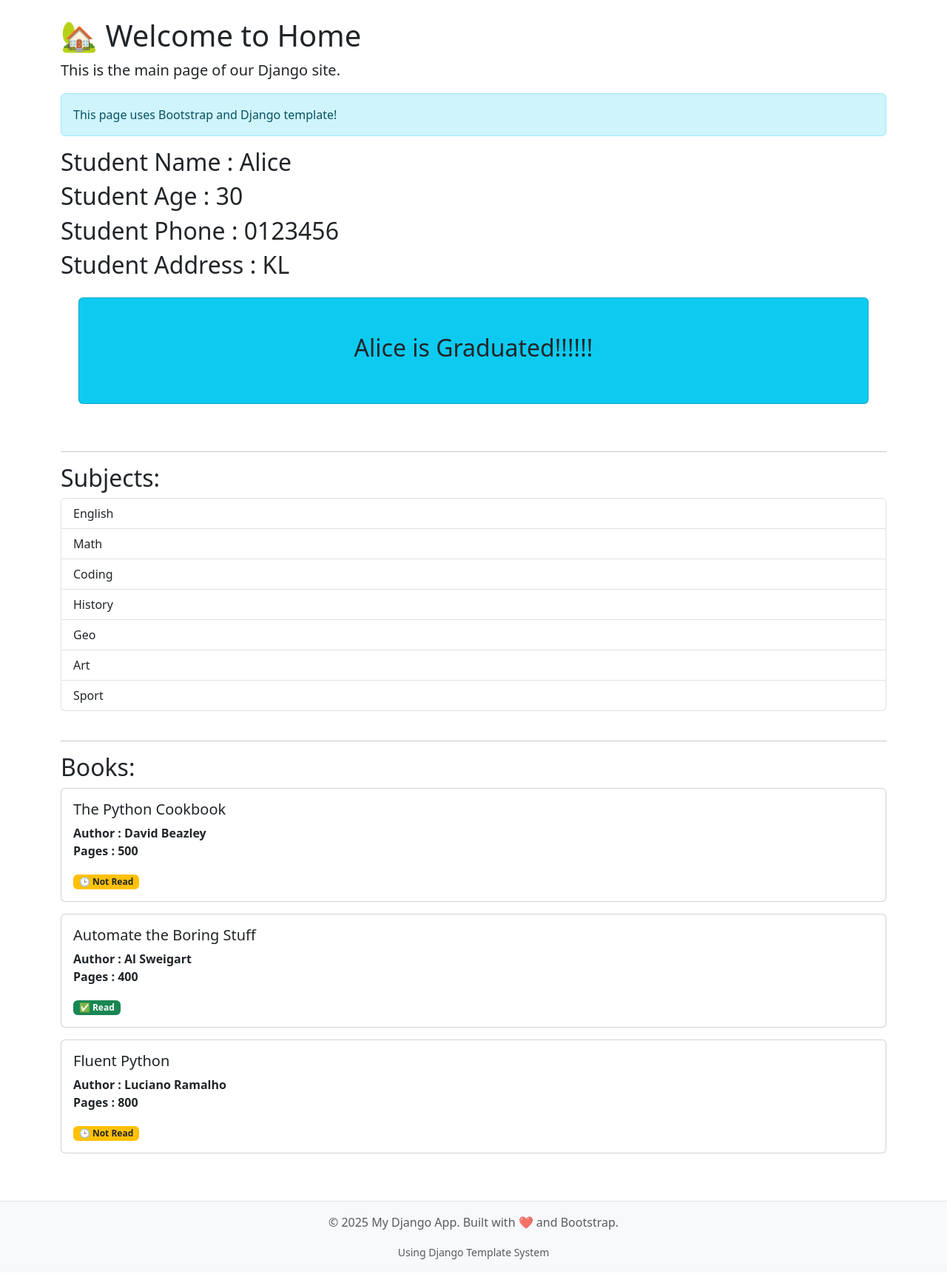
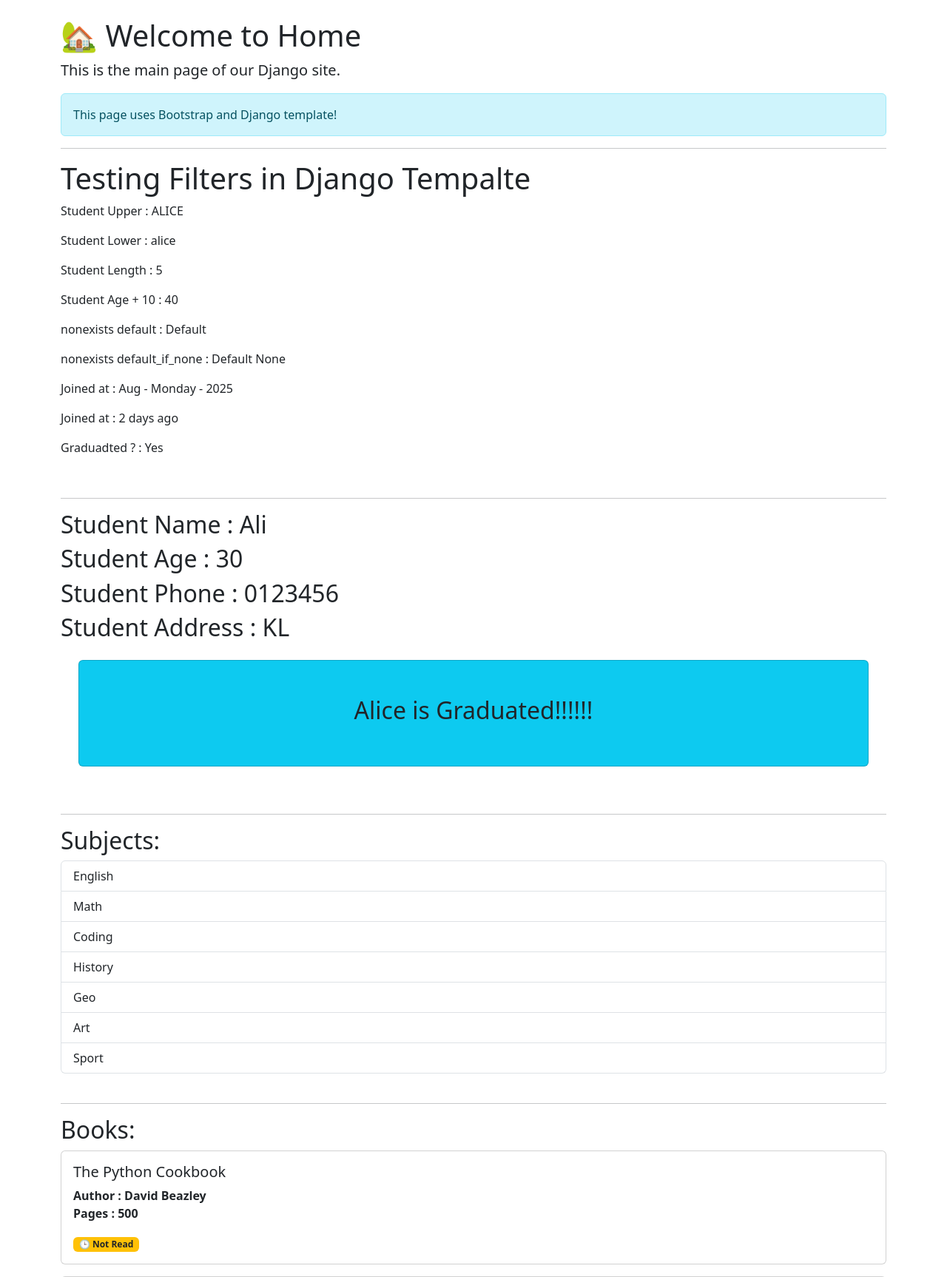
Before and after one commit to Azzam49/nova-django-firstwebsite, a Django app: page / in a window 1280 px wide. Shown: the part 56-1782 px from the top of the page at 74% size. Before the commit the page ends 1758 px from the top, so only its background shows below. Run offline with Django 3.2, Linux system fonts and the light colour scheme.

Commit message:
Using django filters in template

```diff
--- a/myapp/templates/myapp/home.html
+++ b/myapp/templates/myapp/home.html
@@ -17,8 +17,32 @@
     This page uses Bootstrap and Django template!
     </div>
 
+    <hr>
+    <h1>Testing Filters in Django Tempalte </h1>
+    <p>Student Upper : {{name|upper}}</p>
+    <p>Student Lower : {{name|lower}}</p>
+    <p>Student Length : {{name|length}}</p>
+    <p>Student Age + 10 : {{age|add:10}}</p>
 
-    <h2>Student Name : {{name}}</h2>
+    {% comment %} works if nonexists have empty value or not present at all {% endcomment %}
+    <p>nonexists default : {{nonexists|default:"Default"}}</p>
+
+    {% comment %} works only if nonexists_none=None on context dict {% endcomment %}
+    <p>nonexists default_if_none : {{nonexists_none|default_if_none:"Default None"}}</p>
+
+    {% comment %} https://docs.djangoproject.com/en/5.2/ref/templates/builtins/#date {% endcomment %}
+    <p>Joined at : {{joined_at|date:"M - l - Y"}}</p>
+    <p>Joined at : {{joined_at|timesince}} ago</p>
+
+    {% comment %} display Yes if True, display No if False
+    and then convert first letter to captial case {% endcomment %}
+    <p>Graduadted ? : {{is_graduated|yesno|capfirst}}</p>
+
+    <br>
+    <hr>
+
+
+    <h2>Student Name : {{name|slice:"0:3"}}</h2>
     <h2>Student Age : {{age}}</h2>
     <h2>Student Phone : {{phone}}</h2>
     <h2>Student Address : {{address}}</h2>
--- a/myapp/views.py
+++ b/myapp/views.py
@@ -1,6 +1,7 @@
 from django.shortcuts import render
 from django.http import HttpResponse
 # Create your views here.
+from datetime import datetime, timedelta
 
 def home(request):
 
@@ -8,8 +9,14 @@ def home(request):
     # Steps:
         # (in future) 1 - get data from database
 
+    print(f"\ndatetime.now() : {datetime.now()}\n")
+
     # 2 - give data to html
     context = {
+        "nonexists": "",
+        "nonexists_none": None,
+        # "joined_at": datetime.now(),# joined_at will be the time now, when you start your website
+        "joined_at": datetime.now() - timedelta(days=2),
         "name": "Alice",
         "age": 30,
         "phone": "0123456",
```
